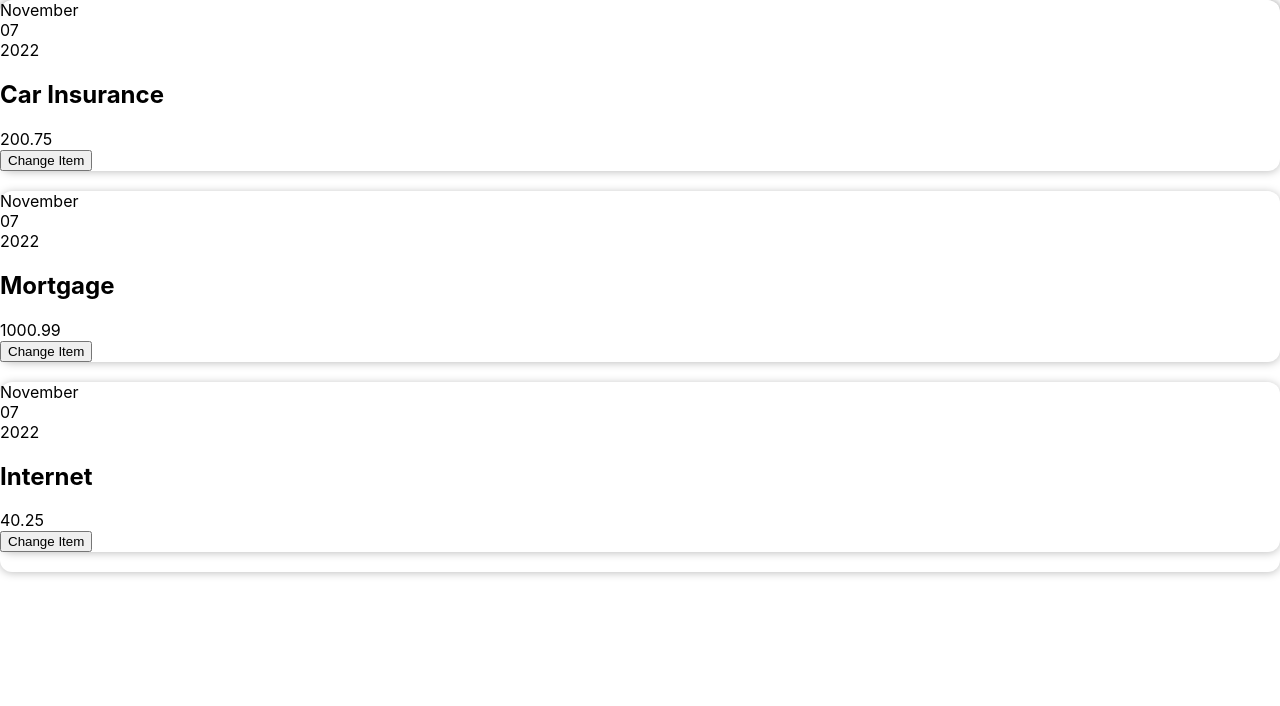
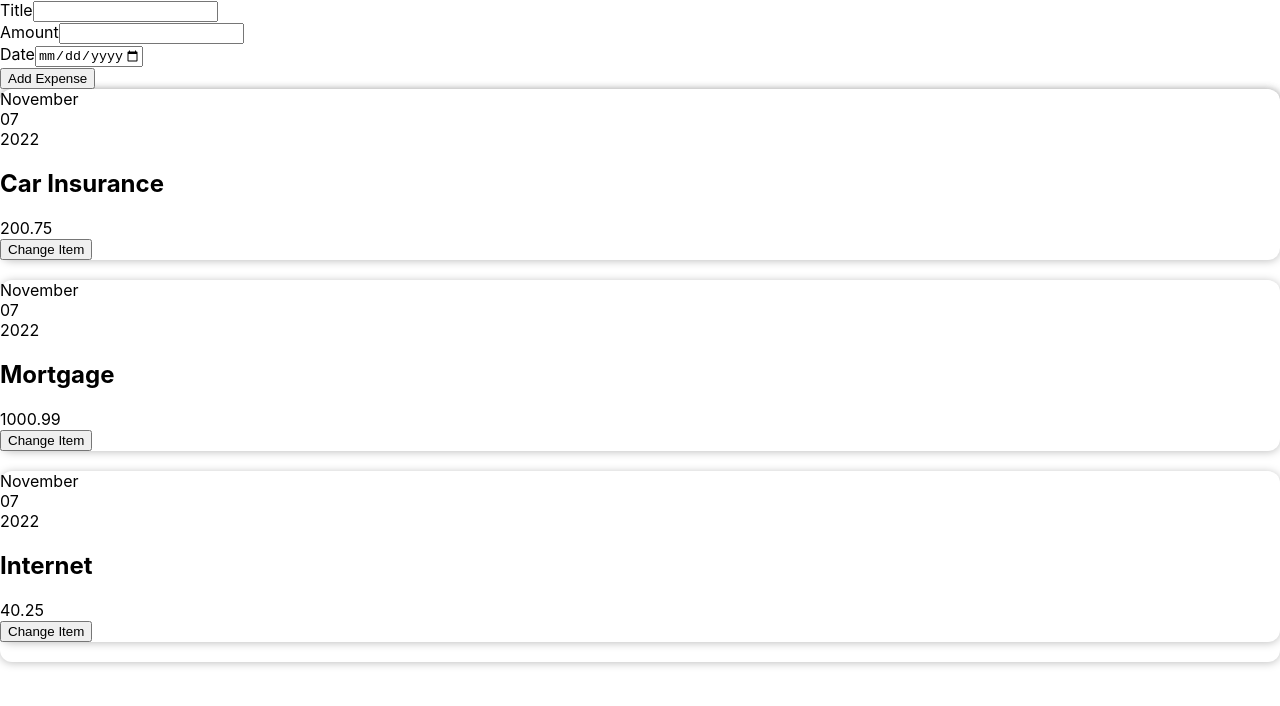
Before and after one commit to thebrandonhoward/reactdemo, a React (Create React App) app: page / in a window 1280 px wide. Shown: the top 706 px of the page. Built offline with nearby package versions, Linux system fonts and the light colour scheme.

Commit message:
Adds form and change handler

```diff
--- a/src/App.tsx
+++ b/src/App.tsx
@@ -3,6 +3,7 @@
 //import './App.css';
 import ExpenseItem from './components/Expenses/ExpenseItem';
 import Expenses from './components/Expenses/Expenses';
+import NewExpense from './components/NewExpense/NewExpense';
 
 const App = () => {
 
@@ -24,6 +25,7 @@
       </header> */}
 
       <body>
+        <NewExpense></NewExpense>
         <Expenses></Expenses>
       </body>
     </div>
--- a/src/components/Expenses/ExpenseItem.tsx
+++ b/src/components/Expenses/ExpenseItem.tsx
@@ -6,6 +6,8 @@
     const [ expenseTitle, setExpenseTitle ] = useState(props.expenseTitle);
     const [ expenseDate, setExpenseDate ] = useState(props.expenseDate);
     const [ expenseAmount, setExpenseAmount ]= useState(props.expenseAmount);
+
+    console.log("State Render");
 
     const onClickHandler = () => {
         console.log("Clicked!");
--- /dev/null
+++ b/src/components/NewExpense/NewExpense.tsx
@@ -0,0 +1,13 @@
+import React from 'react';
+import './NewExpense.css';
+import NewExpenseForm from './NewExpenseForm';
+
+const NewExpense = (props:any) => {
+ return (
+     <div className=''>
+         <NewExpenseForm></NewExpenseForm>
+     </div>
+ );
+}
+
+export default NewExpense;
--- /dev/null
+++ b/src/components/NewExpense/NewExpenseForm.tsx
@@ -0,0 +1,32 @@
+import React from 'react';
+import './NewExpenseForm.css';
+
+const NewExpenseForm = (props:any) => {
+    const onTitleChangeHandler = () => {
+     console.warn('onTitleChangeHandler!');
+    }
+
+    return(
+        <form>
+            <div>
+                <div>
+                    <label>Title</label>
+                    <input type='text' onChange={onTitleChangeHandler}/>
+                </div>
+                <div>
+                    <label>Amount</label>
+                    <input type='number' min='0.01' step='0.01'/>
+                </div>
+                <div>
+                    <label>Date</label>
+                    <input type='date' min='2021-01-01' max='2022-12-31'/>
+                </div>
+            </div>
+            <div>
+                <button type='submit'>Add Expense</button>
+            </div>
+        </form>
+    );
+}
+
+export default NewExpenseForm;
```
Also changed, not shown: src/components/NewExpense/NewExpense.css (added), src/components/NewExpense/NewExpenseForm.css (added).
